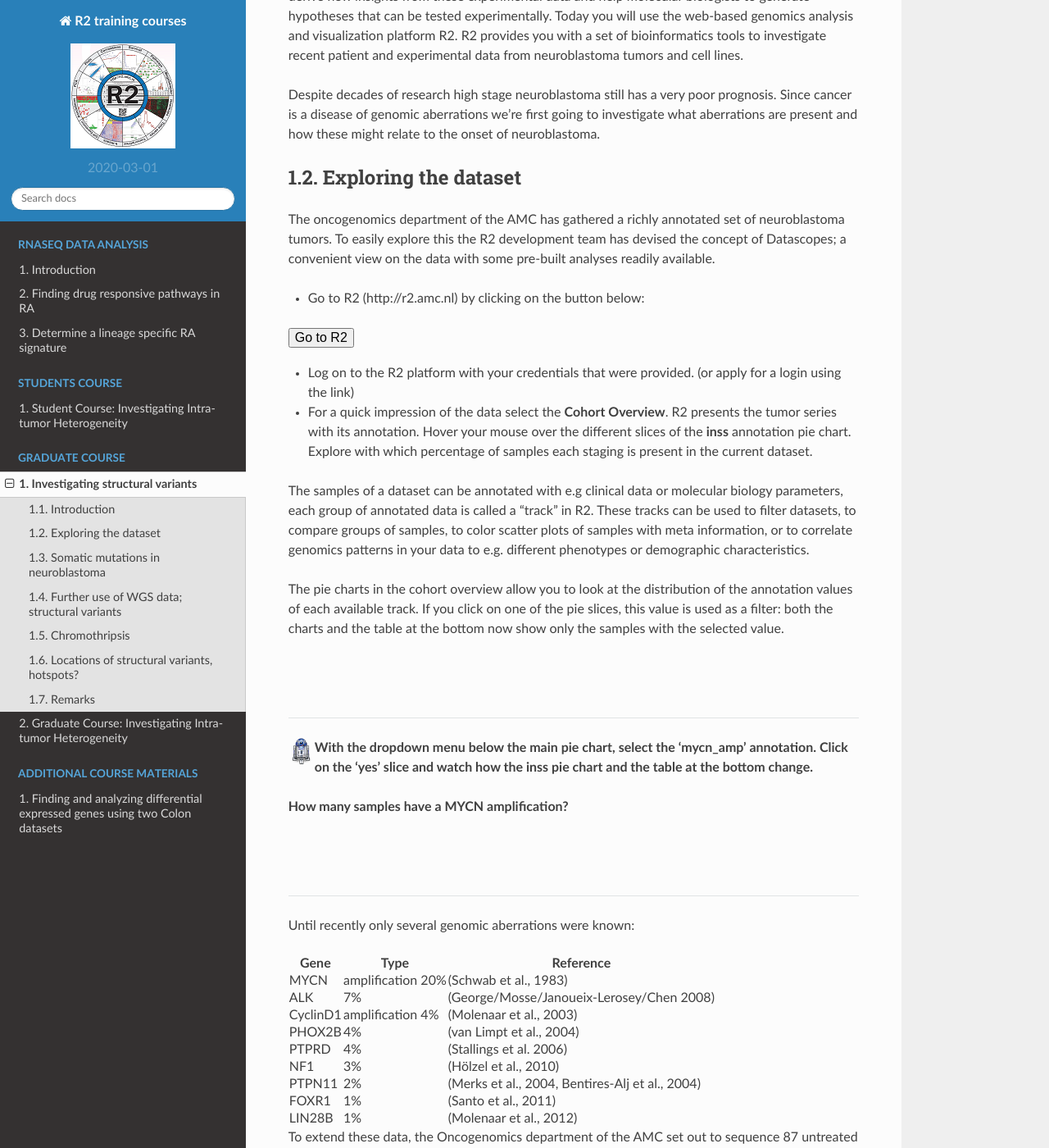
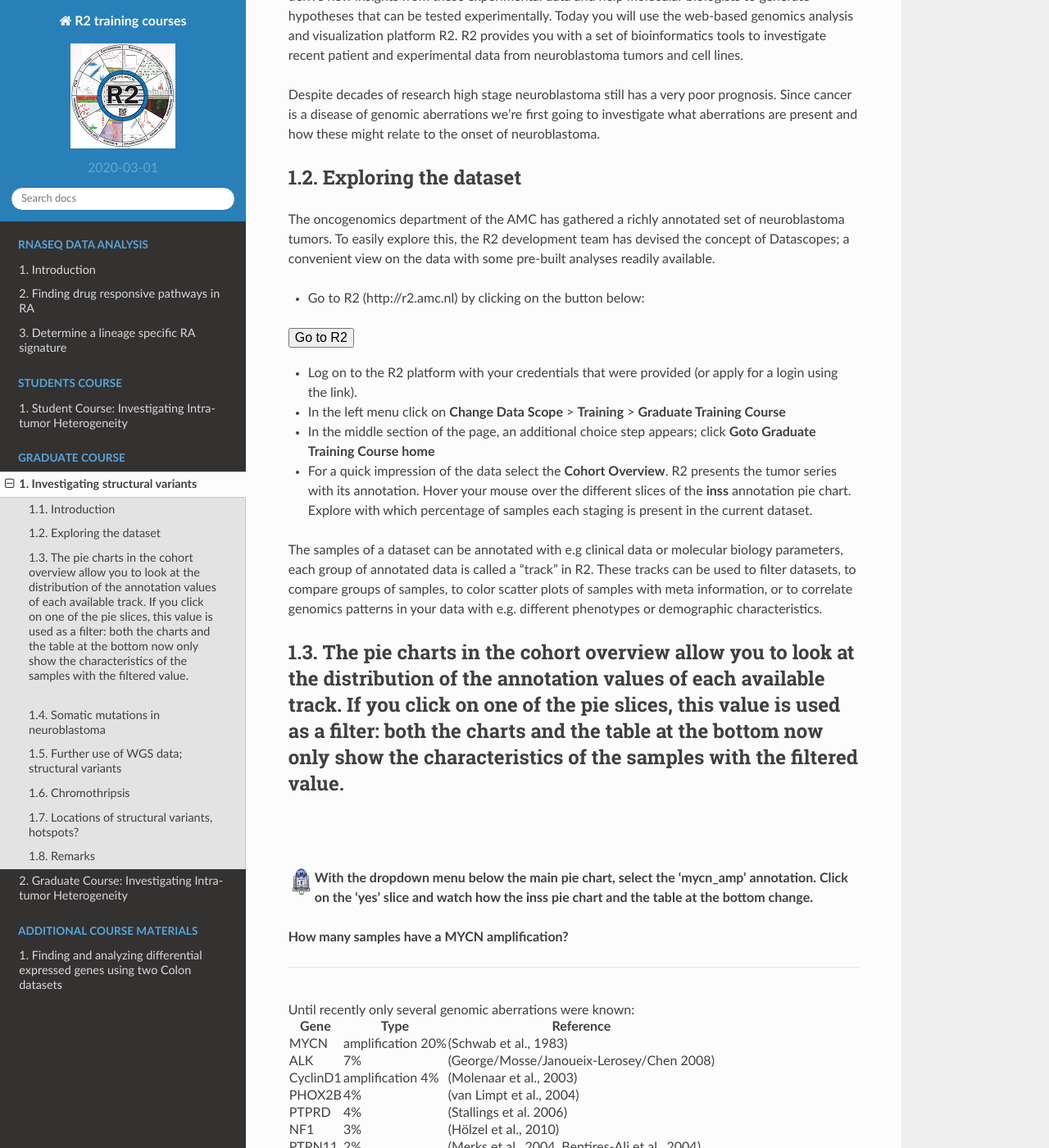
Before and after one commit to antronerds/r2-training-courses, a Sphinx documentation site: the page built from docs/Finding_structural_variants.md, in a window 1280 px wide and 1400 px high, scrolled down 1271 px. Shown: the whole window at 82% size. Built offline with Sphinx 7.4.7 and the Read the Docs theme 2.0.0, drawn with Linux system fonts in a browser that asks for light colours; some of the changed text lies outside the part shown.

Commit message:
bio intro ra

```diff
--- a/docs/Finding_structural_variants.md
+++ b/docs/Finding_structural_variants.md
@@ -32,7 +32,7 @@
 Exploring the dataset
 ---------------------
 
-The oncogenomics department of the AMC has gathered a richly annotated set of neuroblastoma tumors. To easily explore this the R2 development team has devised the concept of Datascopes; a convenient view on the data with some pre-built analyses readily available.
+The oncogenomics department of the AMC has gathered a richly annotated set of neuroblastoma tumors. To easily explore this, the R2 development team has devised the concept of Datascopes; a convenient view on the data with some pre-built analyses readily available.
 
 
 * Go to R2 (http://r2.amc.nl) by clicking on the button below:
@@ -43,25 +43,23 @@
 </form>
 <br>
 
-* Log on to the R2 platform with your credentials that were provided. (or apply for a login using the link)
-
+* Log on to the R2 platform with your credentials that were provided (or apply for a login using the link).
+* In the left menu click on **Change Data Scope** > **Training** > **Graduate Training Course**
+* In the middle section of the page, an additional choice step appears; click **Goto Graduate Training Course home**
 * For a quick impression of the data select the **Cohort Overview**. R2 presents the tumor series with its annotation. Hover your mouse over the different slices of the **inss** annotation pie chart. Explore with which percentage of samples each staging is present in the current dataset.
 
-The samples of a dataset can be annotated with e.g clinical data or molecular biology parameters, each group of annotated data is called a “track” in R2. These tracks can be used to filter datasets, to compare groups of samples, to color scatter plots of samples with meta information, or to correlate genomics patterns in your data to e.g. different phenotypes or demographic characteristics.
+The samples of a dataset can be annotated with e.g clinical data or molecular biology parameters, each group of annotated data is called a “track” in R2. These tracks can be used to filter datasets, to compare groups of samples, to color scatter plots of samples with meta information, or to correlate genomics patterns in your data with e.g. different phenotypes or demographic characteristics.
 
-The pie charts in the cohort overview allow you to look at the distribution of the annotation values of each available track. If you click on one of the pie slices, this value is used as a filter: both the charts and the table at the bottom now show only the samples with the selected value.
-
-<br><br>
-
+The pie charts in the cohort overview allow you to look at the distribution of the annotation values of each available track. If you click on one of the pie slices, this value is used as a filter: both the charts and the table at the bottom now only show the characteristics of the samples with the filtered value.
+<br>
 ---------
   ![](_static/images/R2d2_logo.png)**With the dropdown menu below the main pie chart, select the 'mycn_amp' annotation. Click on the 'yes' slice and watch how the inss pie chart and the table at the bottom change.**
 
   **How many samples have a MYCN amplification?**
-
-<br><br>
+<br>
 
 ---------
-
+<br>
 Until recently only several genomic aberrations were known:
 
 <table>
--- a/docs/RNA_seq_data_analysis_-_Using_Rheumatoid_Arthritis_data.md
+++ b/docs/RNA_seq_data_analysis_-_Using_Rheumatoid_Arthritis_data.md
@@ -2,12 +2,15 @@
 
 Introduction
 ===========================================
+Rheumatoid arthritis (RA) is a common autoimmune disorder characterised by lymphocyte infiltration and chronic inflammation of the synovial tissues and progressive joint disability.
+Both genetic and environmental factors influence its pathogenesis, and the strongest contributor to disease heritability is the major histocompatibility complex (MHC) class II, which is involved in antigen presentation to CD4+ T cells.
+Genes associated with RA risk alleles outside the MHC locus are also preferentially expressed in CD4+ T cells,3 4 and multiple lines of evidence from both genetic and clinical research indicate a central role for autoreactive CD4+ T cells in RA pathogenesis.5 Emerging evidence also points to a role for CD8+ T cells in RA.6 A subset of CD8+ T cells was found to be essential for ectopic germinal centre formation in the synovial membrane in RA,7 and clonal expansion was observed for CD8+ T cells but not for CD4+ T cells in newly diagnosed patients with RA.8
 
 
 -  A general workflow of RNA data analysis consists of the following steps
 1.  Explore your samples
   -  Unbiased unsupervised clustering
-  	- PCA, tSNE, UMAP
+  	-0 PCA, tSNE, UMAP
   -  Toplister
   	- Genes that do make a difference in this set
   - Goals
```
Also changed, not shown: other parts of docs/Finding_structural_variants.md (+1 -1 lines).
